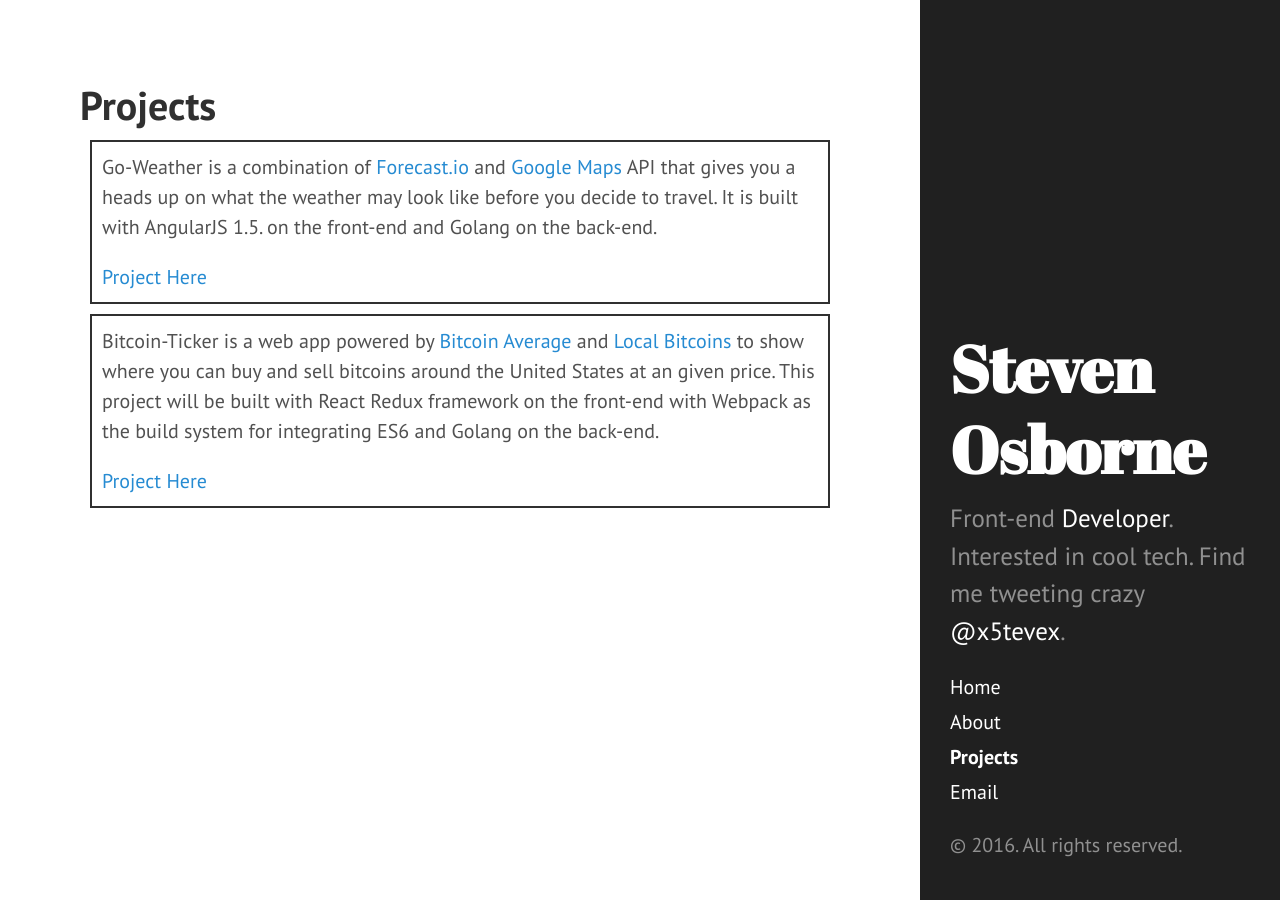
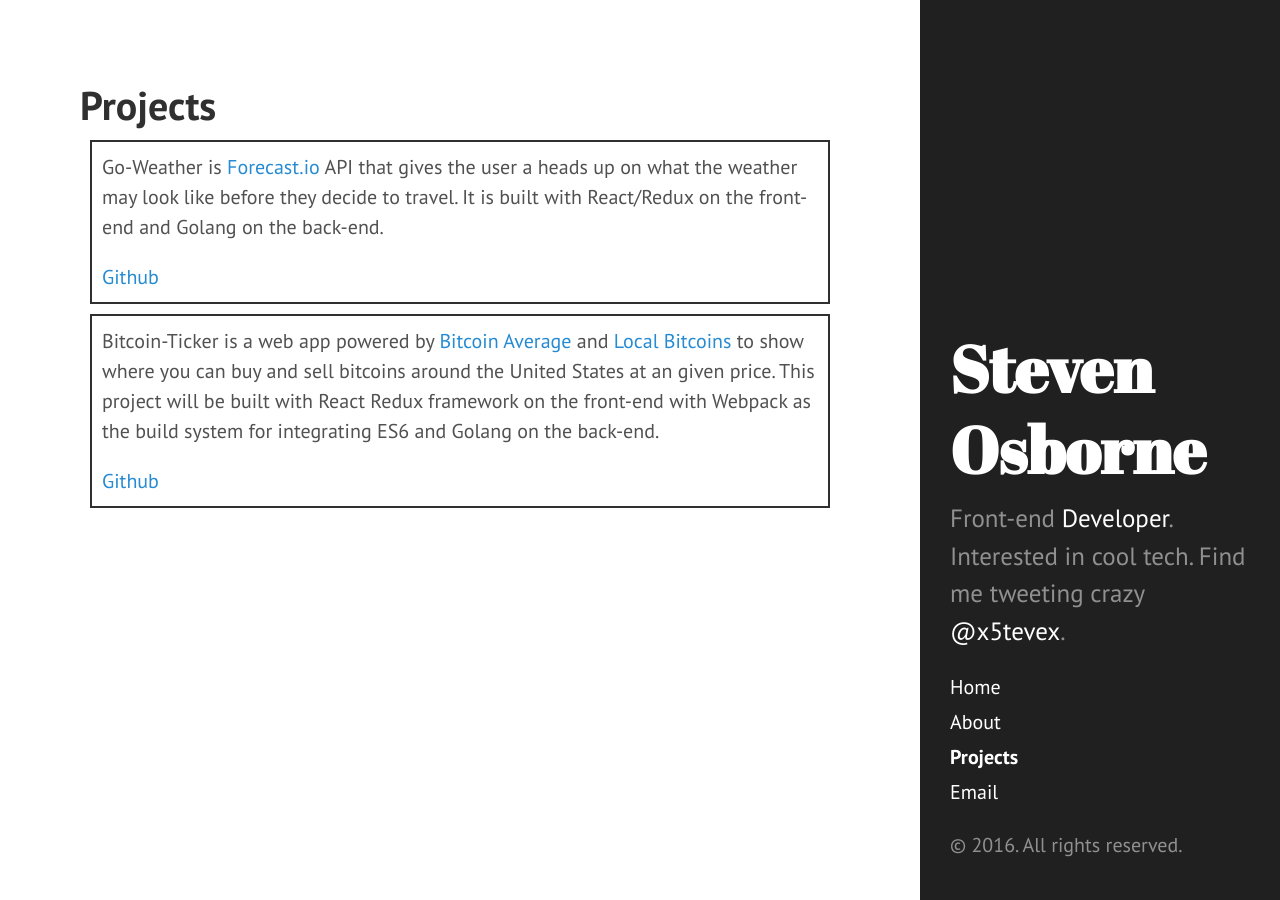
Before and after one commit to NikonMcFly/My-blog, a Jekyll site: the page built from projects/index.html, in a window 1280 px wide. Built offline with Jekyll 4.4.1, drawn with Linux system fonts in a browser that asks for light colours; Markdown is read by kramdown in place of the engine named in the settings.

Commit message:
edit projects

```diff
--- a/projects/index.html
+++ b/projects/index.html
@@ -6,15 +6,15 @@ title: Projects
 
 
 <div class="post-box">
-	<p> Go-Weather is a combination of <a href="https://forecast.io">Forecast.io</a> and <a href="https://developers.google.com/maps/">Google Maps</a> API that gives you a heads up on what the weather may look like before you decide to travel. It is built with AngularJS 1.5. on the front-end and Golang on the back-end.
+	<p> Go-Weather is <a href="https://forecast.io">Forecast.io</a> API that gives the user a heads up on what the weather may look like before they decide to travel. It is built with React/Redux on the front-end and Golang on the back-end.
 	</p>
-	<a href="https://github.com/NikonMcFly/Weather-App">Project Here</a>
+	<a href="https://github.com/NikonMcFly/Weather-App">Github</a>
 </div>
 
 <div class="post-box">
 	<p>Bitcoin-Ticker is a web app powered by <a href="https://bitcoinaverage.com">Bitcoin Average</a> and <a href="https://bitcoinaverage.com">Local Bitcoins</a> to show where you can buy and sell bitcoins around the United States at an given price. This project will be built with React Redux framework on the front-end with Webpack as the build system for integrating ES6 and Golang on the back-end.
 	</p>
-	<a href="https://github.com/NikonMcFly/bitcoin-ticker">Project Here</a>
+	<a href="https://github.com/NikonMcFly/bitcoin-ticker">Github</a>
 </div>
 <!-- <div class="post-box">
 <p class="post-box">Youtube and the echonest</p>
```
